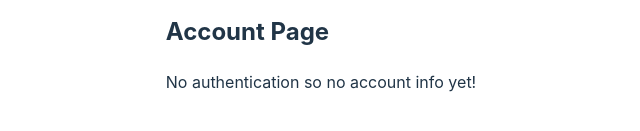
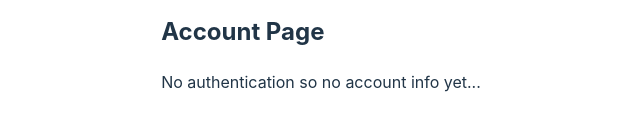
Before and after one commit to jordattebayo/lite-lift, a React (Vite) app in the folder FE/: page /account in a window 1280 px wide. Shown: the part 187-318 px from the top of the page, without its empty margins (319-959 px from the left). Built offline with nearby package versions, Linux system fonts and the light colour scheme.

Commit message:
Testing pipeline

```diff
--- a/FE/src/pages/account/Account.tsx
+++ b/FE/src/pages/account/Account.tsx
@@ -2,7 +2,7 @@ export function AccountPage() {
   return (
     <>
       <h2>Account Page</h2>
-      <p>No authentication so no account info yet!</p>
+      <p>No authentication so no account info yet...</p>
     </>
   );
 }
```
